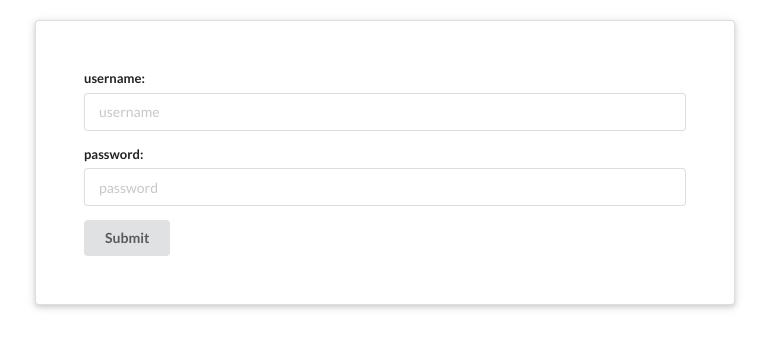
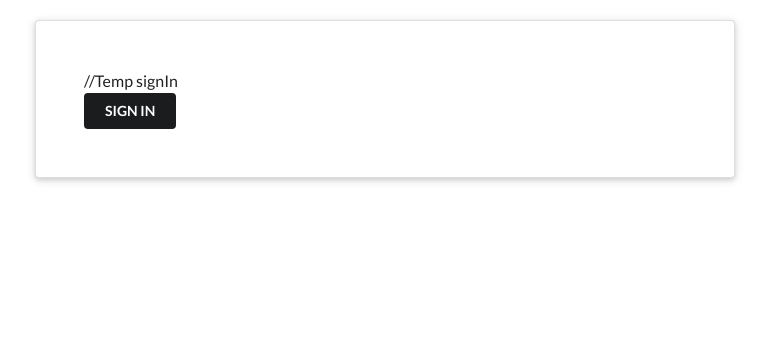
Before and after one commit to emwil23/EWSTORE, a React (Create React App) app: page / in a window 1280 px wide. Shown: the top 348 px of the page, without its empty margins (255-1024 px from the left). Built offline with nearby package versions, Linux system fonts and the light colour scheme.

Commit message:
Added redux form

```diff
--- a/package.json
+++ b/package.json
@@ -13,6 +13,7 @@
     "react-router-dom": "^5.3.0",
     "react-scripts": "4.0.3",
     "redux": "^4.1.2",
+    "redux-form": "^8.3.7",
     "web-vitals": "^1.1.2"
   },
   "scripts": {
--- a/src/Components/Pages/Auth.js
+++ b/src/Components/Pages/Auth.js
@@ -1,26 +1,57 @@
 import React from 'react';
+import { connect } from 'react-redux';
+import { logIn } from '../../actions';
+import axios from 'axios';
 
-function Auth() {
+class Auth extends React.Component {
+  // state = { token: '' };
+  componentDidMount() {
+    this.props.logIn('');
+    // console.log('On Mount ' + this.props.token);
+  }
+
+  componentDidUpdate() {
+    // this.nextPage(this.state.token);
+    // this.props.logIn('');
+    // console.log('On Update ' + this.props.token)
+  }
+
+  getToken = () => {
+    axios
+      .post('https://fakestoreapi.com/auth/login', {
+        username: 'mor_2314',
+        password: '83r5^_',
+      })
+      .then((res) => {
+        this.props.logIn(res.data.token);
+        // this.setState({ token: res.data.token });
+      })
+      .catch((err) => console.log(err));
+  };
+
+  render() {
     return (
       <div
         className='ui raised very padded text container segment'
         style={{ marginTop: '20px' }}
       >
-      <div className='ui form'>
-        <div className='field'>
-          <label>username:</label>
-          <input type='text' name='username' placeholder='username' />
-        </div>
-        <div className='field'>
-          <label>password:</label>
-          <input type='text' name='password' placeholder='password' />
-        </div>
-        <button className='ui button' type='submit'>
-          Submit
+        //Temp signIn
+        <br></br>
+        <button
+          className='ui button secondary'
+          onClick={() => {
+            this.getToken();
+          }}
+        >
+          SIGN IN
         </button>
-      </div>
       </div>
     );
   }
+}
 
-export default Auth;
+const mapStateToProps = (state) => {
+  return { token: state.auth.token };
+};
+
+export default connect(mapStateToProps, { logIn })(Auth);
--- /dev/null
+++ b/src/actions/index.js
@@ -0,0 +1,15 @@
+//Types
+import { LOG_IN, LOG_OUT } from './types';
+
+export const logIn = (tokenId) => {
+  return {
+    type: LOG_IN,
+    payload: tokenId,
+  };
+};
+
+export const logOut = () => {
+  return {
+    type: LOG_OUT,
+  };
+};
--- /dev/null
+++ b/src/actions/types.js
@@ -0,0 +1,2 @@
+export const LOG_IN = 'LOG_IN';
+export const LOG_OUT = 'LOG_OUT';
--- a/src/index.js
+++ b/src/index.js
@@ -1,7 +1,18 @@
 import React from 'react';
 import ReactDom from 'react-dom';
+import { Provider } from 'react-redux';
+import { applyMiddleware, compose, createStore } from 'redux';
 
 //Component
 import App from './Components/App';
+import reducers from './reducers';
 
-ReactDom.render(<App />, document.querySelector('#root'));
+const composeEnhancers = window.__REDUX_DEVTOOLS_EXTENSION_COMPOSE__ || compose;
+const store = createStore(reducers, composeEnhancers(applyMiddleware()));
+
+ReactDom.render(
+  <Provider store={store}>
+    <App />
+  </Provider>,
+  document.querySelector('#root')
+);
--- /dev/null
+++ b/src/reducers/authReducer.js
@@ -0,0 +1,14 @@
+const INITIAL_STATE = {
+  token: '',
+};
+
+export const authReducer = (state = INITIAL_STATE, action) => {
+  switch (action.type) {
+    case 'LOG_IN':
+      return { ...state, token: action.payload };
+    case 'LOG_OUT':
+      return { ...state, token: '' };
+    default:
+      return state;
+  }
+};
--- /dev/null
+++ b/src/reducers/index.js
@@ -0,0 +1,6 @@
+import { combineReducers } from 'redux';
+import { authReducer } from './authReducer';
+
+export default combineReducers({
+  auth: authReducer,
+});
```
Also changed, not shown: 1 other file (tests, documents, lock files or other folders). Lines whose indentation alone changed are shown as unchanged.
